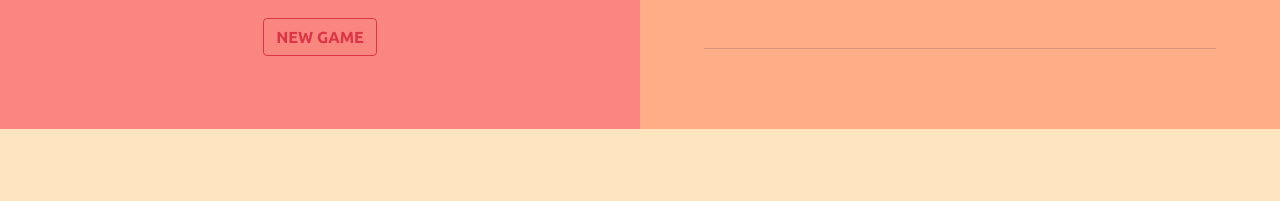
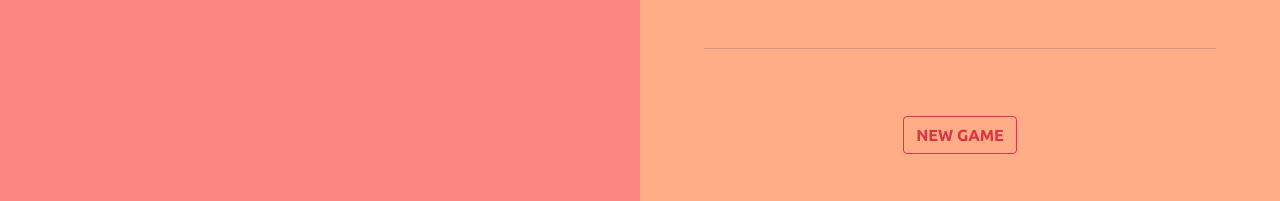
Before and after one commit to dlipianin/guess-my-number, a plain HTML site: page index.html in a window 1280 px wide. Shown: the part 599-800 px from the top of the page. Drawn offline with nearby package versions, Linux system fonts and the light colour scheme.

Commit message:
Updated files

```diff
--- a/css/styles.css
+++ b/css/styles.css
@@ -120,6 +120,10 @@ hr {
   margin-right: 25%;
 }
 
+.again {
+  margin-top: 10%;
+}
+
 .center-paragraph {
   font-size: 1.5rem;
 }
--- a/index.html
+++ b/index.html
@@ -33,7 +33,7 @@
               <button type="button" name="button" class="btn btn-outline-danger btn-sm" disabled>New Game</button> one.
             </div>
             </p>
-          <button type="button" name="button" class="btn btn-outline-danger again">New Game</button>
+
         </div>
       </section>
 
@@ -52,6 +52,8 @@
             </div>
           </div>
           <hr>
+          <button type="button" name="button" class="btn btn-outline-danger again">New Game</button>
+
         </div>
       </section>
 
```
